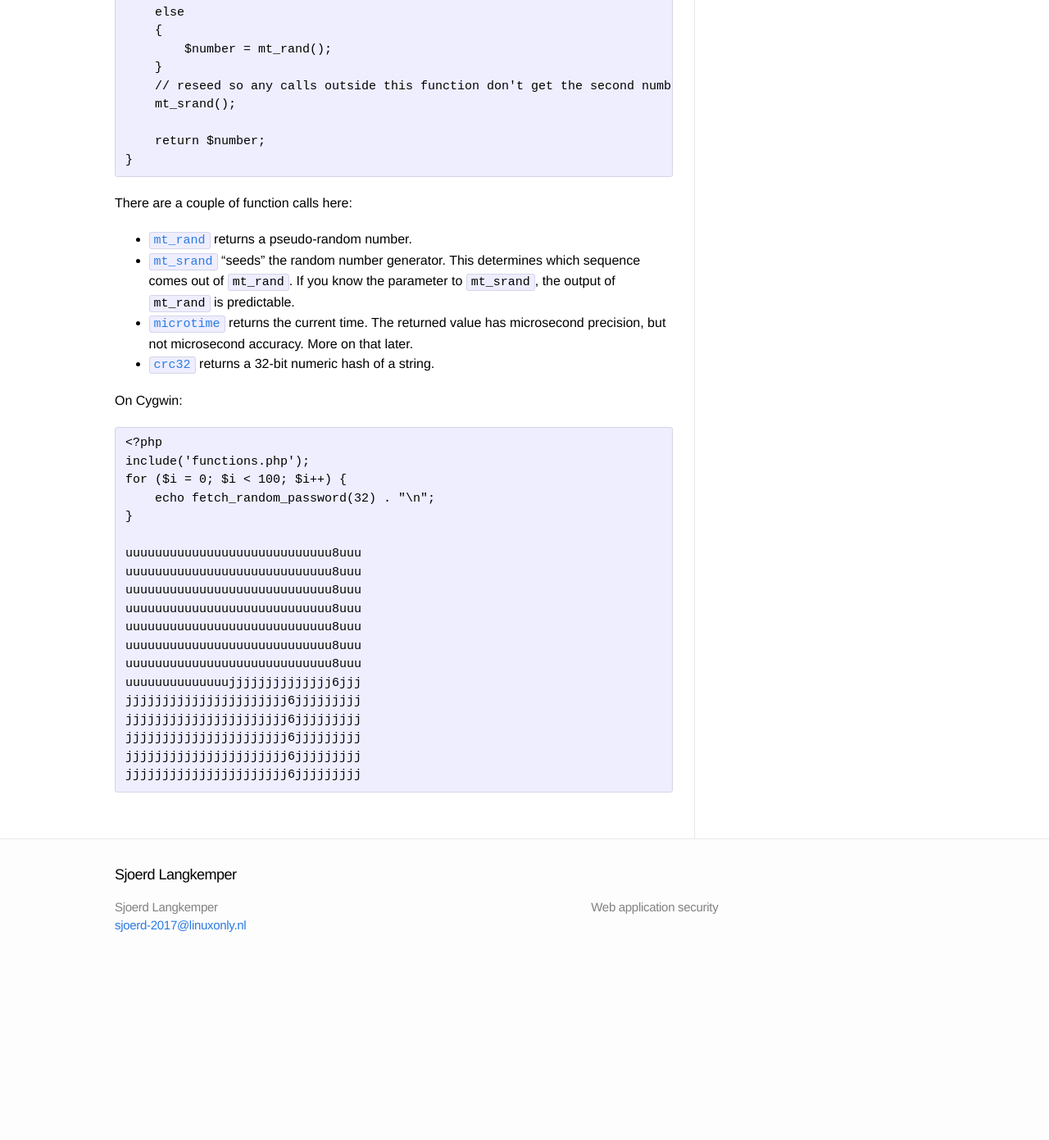
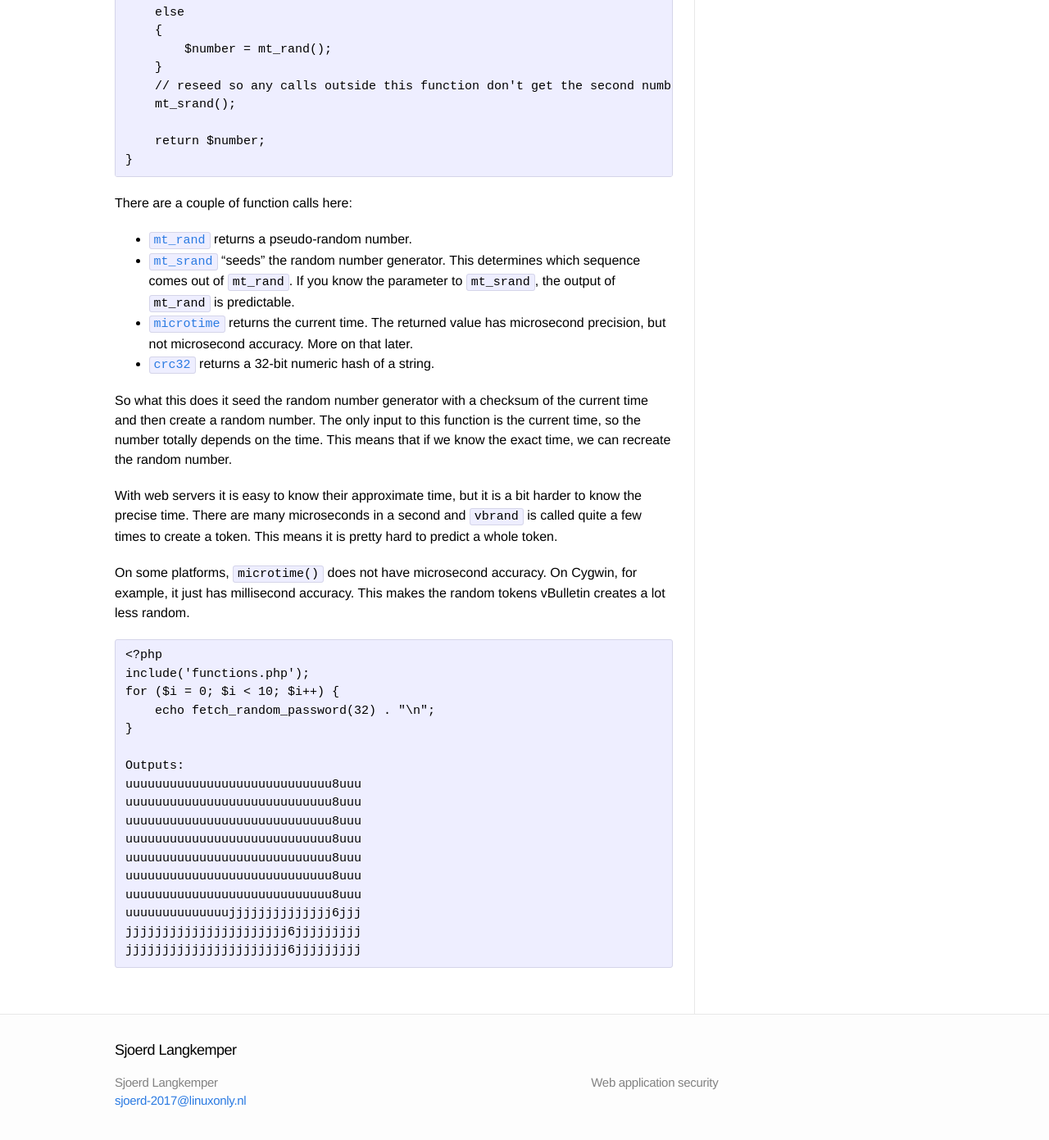
Before and after one commit to Sjord/Sjord.github.io, a Jekyll site: the page built from _posts/2017-02-02-vbulletin-random-number-function.md, in a window 1280 px wide and 1400 px high, scrolled down 901 px. Shown: the top 1391 px of the window at 82% size. Built offline with Jekyll 4.4.1, drawn with Linux system fonts in a browser that asks for light colours; before the commit the page ends 2087 px from its top, so only the background shows below that.

Commit message:
Write some more about vBulletin rand

```diff
--- a/_posts/2017-02-02-vbulletin-random-number-function.md
+++ b/_posts/2017-02-02-vbulletin-random-number-function.md
@@ -43,16 +43,19 @@
 * [`microtime`](http://php.net/manual/en/function.microtime.php) returns the current time. The returned value has microsecond precision, but not microsecond accuracy. More on that later.
 * [`crc32`](http://php.net/manual/en/function.crc32.php) returns a 32-bit numeric hash of a string.
 
+So what this does it seed the random number generator with a checksum of the current time and then create a random number. The only input to this function is the current time, so the number totally depends on the time. This means that if we know the exact time, we can recreate the random number.
 
+With web servers it is easy to know their approximate time, but it is a bit harder to know the precise time. There are many microseconds in a second and `vbrand` is called quite a few times to create a token. This means it is pretty hard to predict a whole token.
 
-On Cygwin:
+On some platforms, `microtime()` does not have microsecond accuracy. On Cygwin, for example, it just has millisecond accuracy. This makes the random tokens vBulletin creates a lot less random.
 
     <?php
     include('functions.php');
-    for ($i = 0; $i < 100; $i++) {
+    for ($i = 0; $i < 10; $i++) {
         echo fetch_random_password(32) . "\n";
     }
 
+    Outputs:
     uuuuuuuuuuuuuuuuuuuuuuuuuuuu8uuu
     uuuuuuuuuuuuuuuuuuuuuuuuuuuu8uuu
     uuuuuuuuuuuuuuuuuuuuuuuuuuuu8uuu
@@ -63,6 +66,3 @@
     uuuuuuuuuuuuuujjjjjjjjjjjjjj6jjj
     jjjjjjjjjjjjjjjjjjjjjj6jjjjjjjjj
     jjjjjjjjjjjjjjjjjjjjjj6jjjjjjjjj
-    jjjjjjjjjjjjjjjjjjjjjj6jjjjjjjjj
-    jjjjjjjjjjjjjjjjjjjjjj6jjjjjjjjj
-    jjjjjjjjjjjjjjjjjjjjjj6jjjjjjjjj
```
